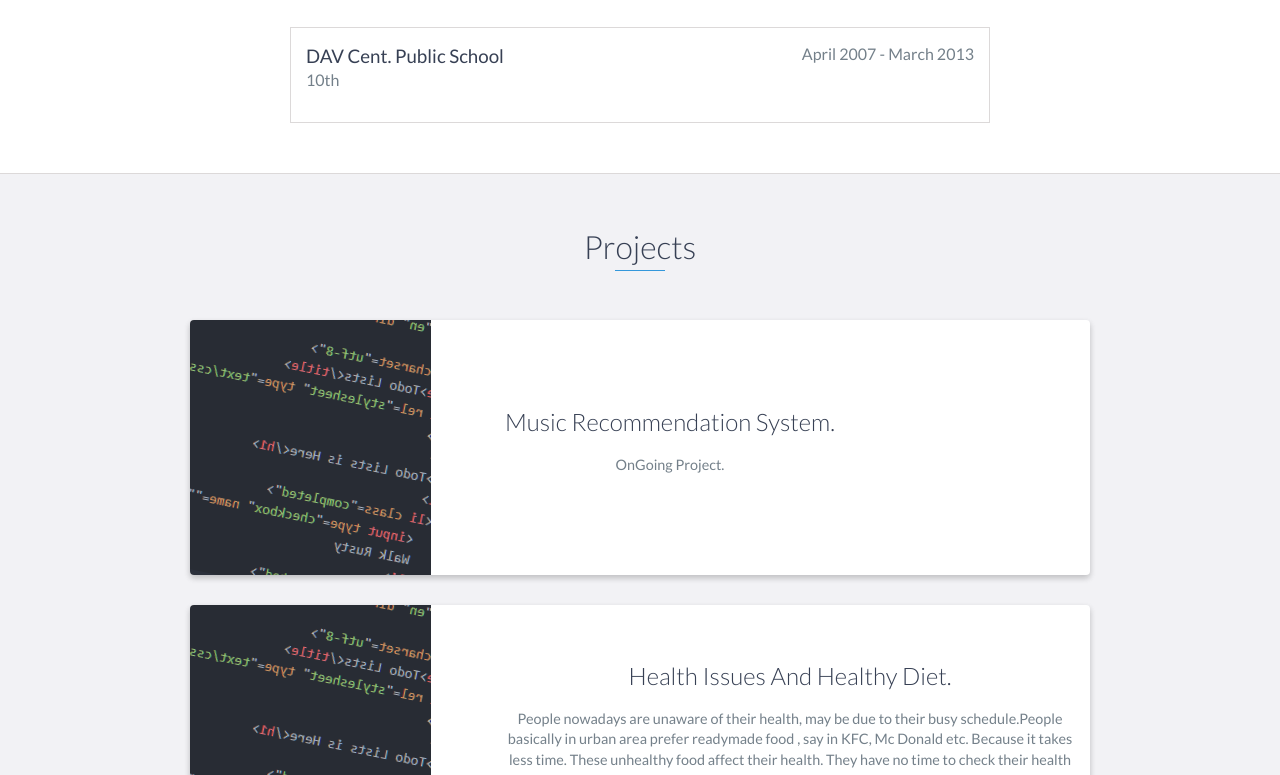
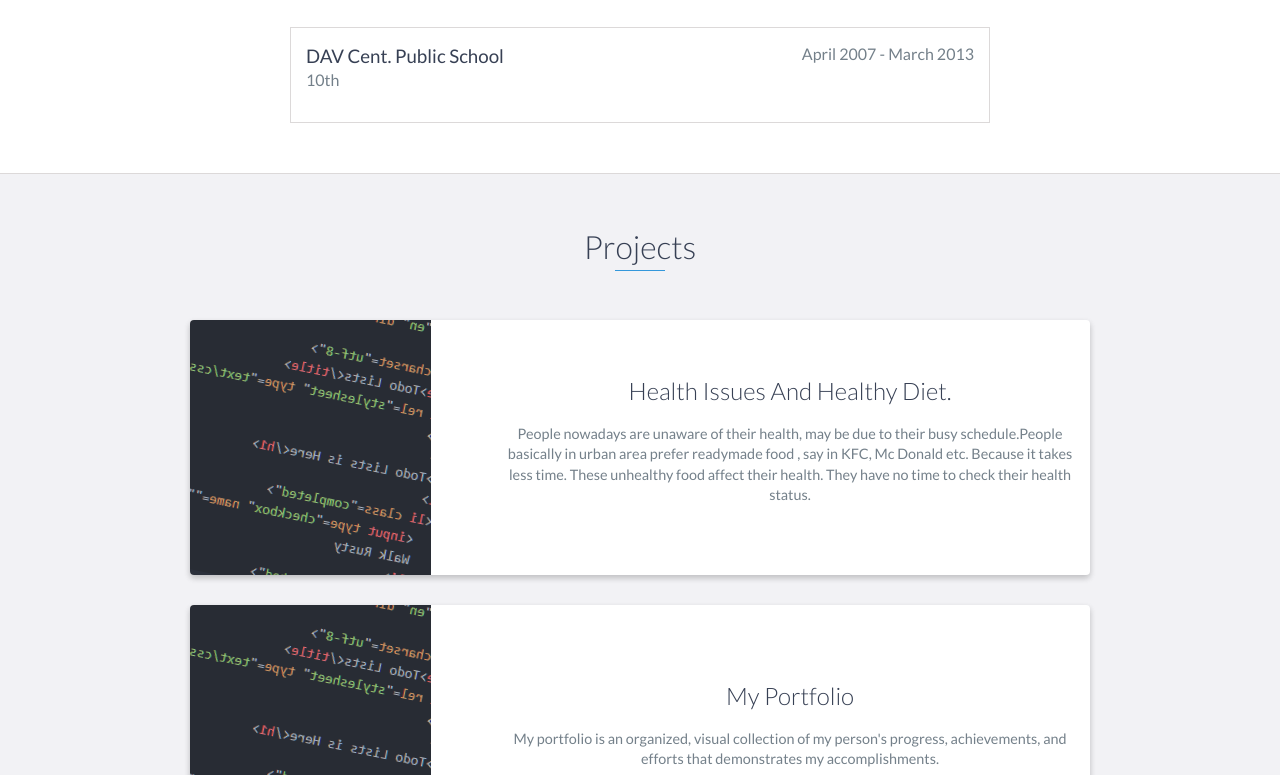
Before and after one commit to theraviprakash/theraviprakash.github.io, a plain HTML site: page index.html in a window 1280 px wide. Shown: the part 2234-3009 px from the top of the page. Drawn offline with nearby package versions, Linux system fonts and the light colour scheme.

Commit message:
Update index.html

```diff
--- a/index.html
+++ b/index.html
@@ -88,9 +88,9 @@ I have created my own website.</p>
     <!-- End #about -->
 
     <div id="experience" class="background-alt">
-        <h2 class="heading">Experience</h2>
+        <h2 class="heading">Training</h2>
         <div id="experience-timeline">
-            <div data-date="June 2019 - Ongoing">
+            <div data-date="June 2019 - ">
                 <h3>Ardent Computech Pvt. Ltd.</h3>
                 <h4>Summer Training</h4>
                 <p>
@@ -161,21 +161,6 @@ I have created my own website.</p>
         <h2 class="heading">Projects</h2>
         <div class="container">
             <div class="row">
-
-		<div class="project shadow-large">
-                    <div class="project-image">
-                        <img src="images/project.png" />
-                    </div>
-                    <!-- End .project-image -->
-                    <div class="project-info">
-                        <h3>Music Recommendation System.</h3>
-                        <p>OnGoing Project.
-			</p>
-                        <!-- <a href="#">View Project</a> -->
-                    </div>
-                    <!-- End .project-info -->
-                </div>
-
                 <div class="project shadow-large">
                     <div class="project-image">
                         <img src="images/project.png" />
```
